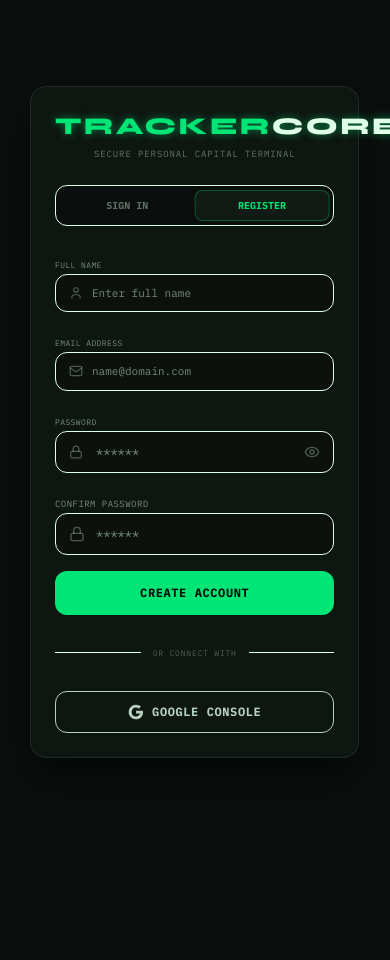
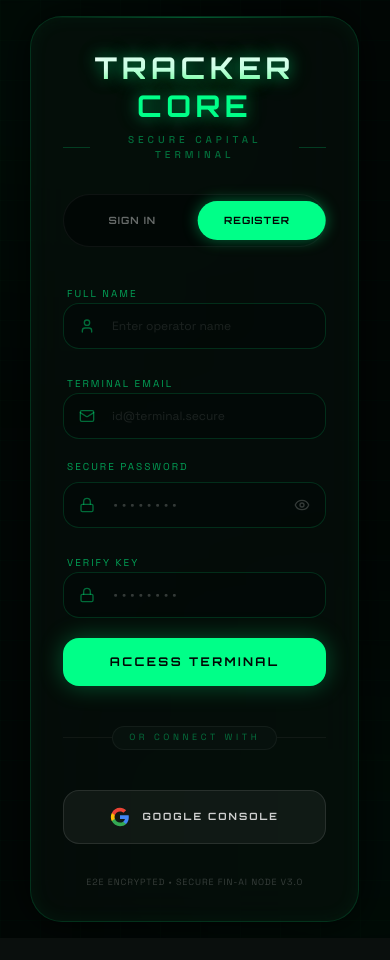
Before and after one commit to nareshkumarg2025csecs-crypto/trackercore, a React (Vite) app in the folder frontend/: page /login in a window 390 px wide. Both pictures are taken after a click on the button "REGISTER". Shown: the top 960 px of the page. Before the commit the page ends 908 px from the top, so only its background shows below. Built offline with nearby package versions, Linux system fonts and the light colour scheme; no server answers.

Commit message:
feat: complete mobile-first responsive overhaul and premium cyber-finance login redesign

```diff
--- a/frontend/src/pages/Login.jsx
+++ b/frontend/src/pages/Login.jsx
@@ -26,21 +26,21 @@ const mapAuthErrorToMessage = (code) => {
 };
 
 const GoogleIcon = () => (
-  <svg className="h-4 w-4 mr-2" viewBox="0 0 24 24">
+  <svg className="h-5 w-5 mr-3" viewBox="0 0 24 24">
     <path
-      fill="currentColor"
+      fill="#4285F4"
       d="M22.56 12.25c0-.78-.07-1.53-.2-2.25H12v4.26h5.92c-.26 1.37-1.04 2.53-2.21 3.31v2.77h3.57c2.08-1.92 3.28-4.74 3.28-8.09z"
     />
     <path
-      fill="currentColor"
+      fill="#34A853"
       d="M12 23c2.97 0 5.46-.98 7.28-2.66l-3.57-2.77c-.98.66-2.23 1.06-3.71 1.06-2.86 0-5.29-1.93-6.16-4.53H2.18v2.84C3.99 20.53 7.7 23 12 23z"
     />
     <path
-      fill="currentColor"
+      fill="#FBBC05"
       d="M5.84 14.09c-.22-.66-.35-1.36-.35-2.09s.13-1.43.35-2.09V7.06H2.18C1.43 8.55 1 10.22 1 12s.43 3.45 1.18 4.94l2.85-2.22.81-.63z"
     />
     <path
-      fill="currentColor"
+      fill="#EA4335"
       d="M12 5.38c1.62 0 3.06.56 4.21 1.64l3.15-3.15C17.45 2.09 14.97 1 12 1 7.7 1 3.99 3.47 2.18 7.06l3.66 2.84c.87-2.6 3.3-4.52 6.16-4.52z"
     />
   </svg>
@@ -65,15 +65,15 @@ const Login = ({ showToast }) => {
   // Password strength calculation
   const getPasswordStrength = (pass) => {
     let score = 0;
-    if (!pass) return { score, color: "bg-brand-danger/20", label: "None" };
+    if (!pass) return { score, color: "bg-red-500/20", label: "None" };
     if (pass.length >= 6) score += 1;
     if (/[a-z]/.test(pass) && /[A-Z]/.test(pass)) score += 1;
     if (/\d/.test(pass)) score += 1;
     if (/[^A-Za-z0-9]/.test(pass)) score += 1;
 
-    if (score <= 1) return { score, color: "bg-[#ff4444]", label: "Weak" };
-    if (score <= 3) return { score, color: "bg-[#ffa726]", label: "Medium" };
-    return { score, color: "bg-[#00e676]", label: "Strong" };
+    if (score <= 1) return { score, color: "bg-[#FF3333]", label: "Low" };
+    if (score <= 3) return { score, color: "bg-[#FFAA33]", label: "Mid" };
+    return { score, color: "bg-[#00FF88]", label: "High" };
   };
 
   const strength = getPasswordStrength(password);
@@ -92,15 +92,15 @@ const Login = ({ showToast }) => {
           return;
         }
         if (strength.score < 2) {
-          showToast("Password is too weak!", "error");
+          showToast("Security level too low!", "error");
           setLoading(false);
           return;
         }
         await registerWithEmail(name, email, password);
-        showToast("Welcome to TrackerCore! 🚀", "success");
+        showToast("Profile Initialized. Welcome, Operator. 🚀", "success");
       } else {
         await loginWithEmail(email, password);
-        showToast("Access Granted. Welcome back 🌐", "success");
+        showToast("Access Granted. System Ready. 🌐", "success");
       }
       navigate("/");
     } catch (error) {
@@ -116,7 +116,7 @@ const Login = ({ showToast }) => {
     setLoading(true);
     try {
       await loginWithGoogle();
-      showToast("Access Granted via Google 🌐", "success");
+      showToast("External Auth Success. Welcome. 🌐", "success");
       navigate("/");
     } catch (error) {
       console.error("Google Auth error:", error);
@@ -129,46 +129,87 @@ const Login = ({ showToast }) => {
   // Forgot Password
   const handleForgotPassword = async () => {
     if (!email) {
-      showToast("Please enter your email first.", "error");
+      showToast("Identify account via email first.", "error");
       return;
     }
     try {
       await resetPassword(email);
-      showToast("Password reset link sent to your email. Check inbox! ✉️", "success");
+      showToast("Recovery signal sent to terminal. Check inbox! ✉️", "success");
     } catch (error) {
       showToast(mapAuthErrorToMessage(error.code), "error");
     }
   };
 
   return (
-    <div className="min-h-screen bg-[#0a0f0d] flex items-center justify-center p-4">
-      {/* Self-contained CSS styles for sliding underline */}
+    <div className="min-h-screen bg-[#020705] flex items-center justify-center p-4 relative overflow-hidden font-sans">
+      {/* Visual background decorations */}
       <style>{`
-        .glass-login-card {
-          background: rgba(17, 26, 21, 0.75);
-          backdrop-filter: blur(16px);
-          -webkit-backdrop-filter: blur(16px);
-          border: 1px solid rgba(255, 255, 255, 0.08);
-          box-shadow: 0 20px 40px rgba(0, 0, 0, 0.5);
+        @import url('https://fonts.googleapis.com/css2?family=Orbitron:wght@400;700&family=Space+Grotesk:wght@300;400;500;700&display=swap');
+
+        body {
+          background-color: #020705;
+          background-image: radial-gradient(circle at 50% 50%, #07110D 0%, #020705 100%);
         }
+
+        .cyber-grid {
+          background-image:
+            linear-gradient(rgba(0, 255, 136, 0.03) 1px, transparent 1px),
+            linear-gradient(90deg, rgba(0, 255, 136, 0.03) 1px, transparent 1px);
+          background-size: 40px 40px;
+        }
+
+        .neon-glow-logo {
+          text-shadow: 0 0 15px rgba(0, 255, 136, 0.5), 0 0 30px rgba(0, 255, 136, 0.2);
+        }
+
+        .glass-card {
+          background: rgba(7, 17, 13, 0.6);
+          backdrop-filter: blur(20px);
+          -webkit-backdrop-filter: blur(20px);
+          border: 1px solid rgba(0, 255, 136, 0.15);
+          box-shadow: 0 0 40px rgba(0, 0, 0, 0.8), inset 0 0 20px rgba(0, 255, 136, 0.05);
+        }
+
+        .input-glow:focus {
+          box-shadow: 0 0 12px rgba(0, 255, 136, 0.25);
+          border-color: rgba(0, 255, 136, 0.5);
+        }
+
+        .font-orbitron { font-family: 'Orbitron', sans-serif; }
+        .font-space { font-family: 'Space Grotesk', sans-serif; }
       `}</style>
 
-      <div className="w-[92%] sm:w-full max-w-[420px] glass-login-card rounded-2xl sm:rounded-[32px] p-6 sm:p-10 space-y-6 sm:space-y-8 animate-modal">
+      {/* Ambient background effects */}
+      <div className="absolute inset-0 cyber-grid pointer-events-none opacity-40"></div>
+      <div className="absolute top-[-10%] left-[-10%] w-[40%] h-[40%] bg-[#00FF88]/5 blur-[120px] rounded-full"></div>
+      <div className="absolute bottom-[-10%] right-[-10%] w-[40%] h-[40%] bg-[#00FF88]/5 blur-[120px] rounded-full"></div>
+
+      <div className="w-[92%] sm:w-full max-w-[440px] glass-card rounded-[32px] p-8 sm:p-12 space-y-8 animate-modal relative z-10 overflow-hidden">
+
+        {/* Top shine effect */}
+        <div className="absolute top-0 left-0 right-0 h-px bg-gradient-to-r from-transparent via-[#00FF88]/30 to-transparent"></div>
+
         {/* Logo and Tagline */}
-        <div className="text-center space-y-1">
-          <h2 className="text-2xl sm:text-3xl font-extrabold tracking-widest text-[#00e676] neon-text-glow font-heading uppercase">
-            Tracker<span className="text-[#e0ffe8]">Core</span>
-          </h2>
-          <p className="text-[9px] sm:text-[10px] uppercase font-mono tracking-widest text-[#e0ffe8]/40">
-            Secure Personal Capital Terminal
-          </p>
+        <div className="text-center space-y-2">
+          <h1 className="text-3xl sm:text-4xl font-orbitron font-bold tracking-[0.15em] leading-tight text-white flex flex-col items-center justify-center">
+            <span className="bg-gradient-to-b from-white via-white to-[#00FF88] bg-clip-text text-transparent neon-glow-logo">
+              TRACKER
+            </span>
+            <span className="text-[#00FF88] neon-glow-logo">CORE</span>
+          </h1>
+          <div className="flex items-center justify-center space-x-3">
+            <div className="h-[1px] w-8 bg-[#00FF88]/20"></div>
+            <p className="text-[10px] sm:text-[11px] uppercase font-space font-medium tracking-[0.4em] text-[#00FF88]/40">
+              SECURE CAPITAL TERMINAL
+            </p>
+            <div className="h-[1px] w-8 bg-[#00FF88]/20"></div>
+          </div>
         </div>
 
-        {/* Sliding Tabs */}
-        <div className="relative flex bg-[#0a0f0d] border border-rgba(255,255,255,0.04) p-1 rounded-xl font-mono text-[10px] sm:text-xs text-center font-bold">
-          {/* Highlight indicator background slide */}
+        {/* Segmented Control Tabs */}
+        <div className="relative flex bg-[#020705]/80 p-1.5 rounded-full border border-white/5 font-orbitron text-[10px] sm:text-xs">
           <div
-            className={`absolute top-1 bottom-1 left-1 w-[calc(50%-4px)] bg-[#111a15] border border-[#00e676]/30 rounded-lg transition-transform duration-300 ${
+            className={`absolute top-1.5 bottom-1.5 left-1.5 w-[calc(50%-3px)] bg-[#00FF88] rounded-full shadow-[0_0_15px_rgba(0,255,136,0.4)] transition-transform duration-500 ease-out ${
               isRegister ? "translate-x-full" : "translate-x-0"
             }`}
           />
@@ -179,11 +220,11 @@ const Login = ({ showToast }) => {
               setPassword("");
               setConfirmPassword("");
             }}
-            className={`flex-1 py-2 sm:py-2.5 z-10 transition-colors cursor-pointer ${
-              !isRegister ? "text-[#00e676]" : "text-[#e0ffe8]/40"
+            className={`flex-1 py-3 rounded-full z-10 transition-all duration-300 font-bold uppercase tracking-widest cursor-pointer ${
+              !isRegister ? "text-[#020705]" : "text-white/40 hover:text-white/60"
             }`}
           >
-            SIGN IN
+            Sign In
           </button>
           <button
             type="button"
@@ -192,70 +233,81 @@ const Login = ({ showToast }) => {
               setPassword("");
               setConfirmPassword("");
             }}
-            className={`flex-1 py-2 sm:py-2.5 z-10 transition-colors cursor-pointer ${
-              isRegister ? "text-[#00e676]" : "text-[#e0ffe8]/40"
+            className={`flex-1 py-3 rounded-full z-10 transition-all duration-300 font-bold uppercase tracking-widest cursor-pointer ${
+              isRegister ? "text-[#020705]" : "text-white/40 hover:text-white/60"
             }`}
           >
-            REGISTER
+            Register
           </button>
         </div>
 
         {/* Form */}
-        <form onSubmit={handleSubmit} className="space-y-4 sm:space-y-5">
+        <form onSubmit={handleSubmit} className="space-y-5">
           {isRegister && (
-            <div className="space-y-1 sm:space-y-1.5 font-mono">
-              <label className="text-[8px] sm:text-[9px] uppercase tracking-wider text-[#e0ffe8]/50">
+            <div className="space-y-2 group">
+              <label className="text-[10px] font-space uppercase tracking-[0.2em] text-[#00FF88]/60 ml-1">
                 Full Name
               </label>
               <div className="relative">
-                <User className="absolute left-3.5 top-1/2 -translate-y-1/2 h-3.5 w-3.5 sm:h-4 sm:w-4 text-[#e0ffe8]/30" />
+                <User className="absolute left-4 top-1/2 -translate-y-1/2 h-4 w-4 text-[#00FF88]/40 transition-colors group-focus-within:text-[#00FF88]" />
                 <input
                   type="text"
                   required
-                  placeholder="Enter full name"
+                  placeholder="Enter operator name"
                   value={name}
                   onChange={(e) => setName(e.target.value)}
-                  className="w-full bg-[#0a0f0d]/50 border border-rgba(255,255,255,0.08) focus:border-[#00e676]/40 focus:outline-none rounded-xl pl-9 sm:pl-10 pr-4 py-2.5 sm:py-3 text-[11px] sm:text-xs text-[#e0ffe8]"
+                  className="w-full bg-[#020705]/40 border border-[#00FF88]/15 focus:outline-none rounded-2xl pl-12 pr-4 py-3.5 text-xs text-white input-glow transition-all duration-300 font-space placeholder:text-white/10"
                 />
               </div>
             </div>
           )}
 
-          <div className="space-y-1 sm:space-y-1.5 font-mono">
-            <label className="text-[8px] sm:text-[9px] uppercase tracking-wider text-[#e0ffe8]/50">
-              Email Address
+          <div className="space-y-2 group">
+            <label className="text-[10px] font-space uppercase tracking-[0.2em] text-[#00FF88]/60 ml-1">
+              Terminal Email
             </label>
             <div className="relative">
-              <Mail className="absolute left-3.5 top-1/2 -translate-y-1/2 h-3.5 w-3.5 sm:h-4 sm:w-4 text-[#e0ffe8]/30" />
+              <Mail className="absolute left-4 top-1/2 -translate-y-1/2 h-4 w-4 text-[#00FF88]/40 transition-colors group-focus-within:text-[#00FF88]" />
               <input
                 type="email"
                 required
-                placeholder="name@domain.com"
+                placeholder="id@terminal.secure"
                 value={email}
                 onChange={(e) => setEmail(e.target.value)}
-                className="w-full bg-[#0a0f0d]/50 border border-rgba(255,255,255,0.08) focus:border-[#00e676]/40 focus:outline-none rounded-xl pl-9 sm:pl-10 pr-4 py-2.5 sm:py-3 text-[11px] sm:text-xs text-[#e0ffe8]"
+                className="w-full bg-[#020705]/40 border border-[#00FF88]/15 focus:outline-none rounded-2xl pl-12 pr-4 py-3.5 text-xs text-white input-glow transition-all duration-300 font-space placeholder:text-white/10"
               />
             </div>
           </div>
 
-          <div className="space-y-1 sm:space-y-1.5 font-mono">
-            <label className="text-[8px] sm:text-[9px] uppercase tracking-wider text-[#e0ffe8]/50">
-              Password
-            </label>
+          <div className="space-y-2 group">
+            <div className="flex justify-between items-center ml-1">
+              <label className="text-[10px] font-space uppercase tracking-[0.2em] text-[#00FF88]/60">
+                Secure Password
+              </label>
+              {!isRegister && (
+                <button
+                  type="button"
+                  onClick={handleForgotPassword}
+                  className="text-[9px] font-space uppercase tracking-widest text-[#00FF88]/40 hover:text-[#00FF88] transition-colors cursor-pointer"
+                >
+                  Forgot Key?
+                </button>
+              )}
+            </div>
             <div className="relative">
-              <Lock className="absolute left-3.5 top-1/2 -translate-y-1/2 h-3.5 w-3.5 sm:h-4 sm:w-4 text-[#e0ffe8]/30" />
+              <Lock className="absolute left-4 top-1/2 -translate-y-1/2 h-4 w-4 text-[#00FF88]/40 transition-colors group-focus-within:text-[#00FF88]" />
               <input
                 type={showPassword ? "text" : "password"}
                 required
-                placeholder="******"
+                placeholder="••••••••"
                 value={password}
                 onChange={(e) => setPassword(e.target.value)}
-                className="w-full bg-[#0a0f0d]/50 border border-rgba(255,255,255,0.08) focus:border-[#00e676]/40 focus:outline-none rounded-xl pl-10 pr-11 py-3 text-xs text-[#e0ffe8]"
+                className="w-full bg-[#020705]/40 border border-[#00FF88]/15 focus:outline-none rounded-2xl pl-12 pr-12 py-3.5 text-xs text-white input-glow transition-all duration-300 font-mono placeholder:text-white/20 tracking-widest"
               />
               <button
                 type="button"
                 onClick={() => setShowPassword(!showPassword)}
-                className="absolute right-3.5 top-1/2 -translate-y-1/2 text-[#e0ffe8]/30 hover:text-[#00e676] cursor-pointer"
+                className="absolute right-4 top-1/2 -translate-y-1/2 text-white/20 hover:text-[#00FF88] transition-colors cursor-pointer"
               >
                 {showPassword ? <EyeOff className="h-4 w-4" /> : <Eye className="h-4 w-4" />}
               </button>
@@ -263,13 +315,13 @@ const Login = ({ showToast }) => {
 
             {/* Password strength indicator */}
             {isRegister && password && (
-              <div className="space-y-1 mt-2">
-                <div className="flex justify-between items-center text-[8px] uppercase tracking-wider text-[#e0ffe8]/40">
-                  <span>Strength: {strength.label}</span>
+              <div className="space-y-1.5 mt-3 px-1">
+                <div className="flex justify-between items-center text-[9px] font-space uppercase tracking-widest text-[#00FF88]/40">
+                  <span>Encryption Level: {strength.label}</span>
                 </div>
-                <div className="h-1 w-full bg-[#0a0f0d] rounded-full overflow-hidden">
+                <div className="h-1 w-full bg-[#020705] rounded-full overflow-hidden border border-white/5">
                   <div
-                    className={`h-full transition-all duration-300 ${strength.color}`}
+                    className={`h-full transition-all duration-500 rounded-full ${strength.color} shadow-[0_0_8px_rgba(0,255,136,0.3)]`}
                     style={{ width: `${(strength.score / 4) * 100}%` }}
                   />
                 </div>
@@ -278,75 +330,69 @@ const Login = ({ showToast }) => {
           </div>
 
           {isRegister && (
-            <div className="space-y-1.5 font-mono">
-              <label className="text-[9px] uppercase tracking-wider text-[#e0ffe8]/50">
-                Confirm Password
+            <div className="space-y-2 group">
+              <label className="text-[10px] font-space uppercase tracking-[0.2em] text-[#00FF88]/60 ml-1">
+                Verify Key
               </label>
               <div className="relative">
-                <Lock className="absolute left-3.5 top-1/2 -translate-y-1/2 h-4 w-4 text-[#e0ffe8]/30" />
+                <Lock className="absolute left-4 top-1/2 -translate-y-1/2 h-4 w-4 text-[#00FF88]/40 transition-colors group-focus-within:text-[#00FF88]" />
                 <input
                   type={showPassword ? "text" : "password"}
                   required
-                  placeholder="******"
+                  placeholder="••••••••"
                   value={confirmPassword}
                   onChange={(e) => setConfirmPassword(e.target.value)}
-                  className={`w-full bg-[#0a0f0d]/50 border rounded-xl pl-10 pr-4 py-3 text-xs text-[#e0ffe8] focus:outline-none ${
+                  className={`w-full bg-[#020705]/40 border rounded-2xl pl-12 pr-4 py-3.5 text-xs text-white focus:outline-none transition-all duration-300 font-mono tracking-widest placeholder:text-white/20 ${
                     passwordsMatch
-                      ? "border-rgba(255,255,255,0.08) focus:border-[#00e676]/40"
-                      : "border-[#ff4444] focus:border-[#ff4444]"
+                      ? "border-[#00FF88]/15 focus:border-[#00FF88]/50 input-glow"
+                      : "border-red-500/50 focus:border-red-500 shadow-[0_0_12px_rgba(239,68,68,0.2)]"
                   }`}
                 />
               </div>
-              {!passwordsMatch && (
-                <p className="text-[9px] text-[#ff4444]">Passwords do not match.</p>
-              )}
-            </div>
-          )}
-
-          {!isRegister && (
-            <div className="flex justify-end">
-              <button
-                type="button"
-                onClick={handleForgotPassword}
-                className="text-[9px] font-mono text-[#00e676]/80 hover:text-[#00e676] hover:underline cursor-pointer"
-              >
-                Forgot Password?
-              </button>
             </div>
           )}
 
           <button
             type="submit"
-            disabled={loading || !passwordsMatch}
-            className="w-full py-3.5 rounded-xl bg-[#00e676] text-[#0a0f0d] font-mono text-xs font-bold uppercase tracking-wider flex items-center justify-center space-x-1.5 hover:bg-[#00e676]/90 transition cursor-pointer disabled:opacity-50 disabled:cursor-not-allowed"
+            disabled={loading}
+            className="w-full bg-[#00FF88] hover:bg-[#00e676] disabled:bg-[#00FF88]/40 disabled:cursor-not-allowed text-[#020705] py-4 rounded-2xl font-orbitron font-bold text-xs uppercase tracking-[0.2em] transition-all duration-500 shadow-[0_0_25px_rgba(0,255,136,0.3)] hover:shadow-[0_0_35px_rgba(0,255,136,0.5)] hover:-translate-y-1 flex items-center justify-center cursor-pointer overflow-hidden relative group"
           >
+            <div className="absolute inset-0 bg-white/20 translate-x-[-100%] group-hover:translate-x-[100%] transition-transform duration-700 slant-shine"></div>
             {loading ? (
-              <Loader2 className="h-4 w-4 animate-spin text-[#0a0f0d]" />
+              <Loader2 className="h-5 w-5 animate-spin" />
             ) : (
-              <span>{isRegister ? "Create Account" : "Access Terminal"}</span>
+              <span>Access Terminal</span>
             )}
           </button>
         </form>
 
         {/* Divider */}
-        <div className="relative flex py-2 items-center">
-          <div className="flex-grow border-t border-rgba(255,255,255,0.04)" />
-          <span className="flex-shrink mx-3 text-[8px] font-mono uppercase tracking-widest text-[#e0ffe8]/30">
-            or connect with
-          </span>
-          <div className="flex-grow border-t border-rgba(255,255,255,0.04)" />
+        <div className="relative py-2">
+          <div className="absolute inset-0 flex items-center">
+            <div className="w-full border-t border-white/5"></div>
+          </div>
+          <div className="relative flex justify-center text-[9px] font-space uppercase tracking-[0.4em]">
+            <span className="bg-[#07110D] px-4 text-[#00FF88]/40 py-1 rounded-full border border-white/5">
+              OR CONNECT WITH
+            </span>
+          </div>
         </div>
 
-        {/* Google Sign In */}
+        {/* Third Party Login */}
         <button
-          type="button"
           onClick={handleGoogleSignIn}
           disabled={loading}
-          className="w-full py-3 rounded-xl border border-rgba(255,255,255,0.08) hover:bg-rgba(255,255,255,0.02) text-[#e0ffe8]/80 hover:text-[#e0ffe8] font-mono text-xs font-bold uppercase tracking-wider flex items-center justify-center transition cursor-pointer disabled:opacity-50"
+          className="w-full bg-white/5 hover:bg-white/10 border border-white/10 text-white/80 py-4 rounded-2xl font-orbitron font-bold text-[10px] uppercase tracking-[0.2em] transition-all duration-300 flex items-center justify-center hover:text-white hover:border-[#00FF88]/30 cursor-pointer disabled:opacity-50"
         >
           <GoogleIcon />
-          <span>Google Console</span>
+          Google Console
         </button>
+
+        {/* Bottom Security Info */}
+        <p className="text-[9px] text-center font-space text-white/20 tracking-widest uppercase">
+          E2E Encrypted • Secure Fin-AI Node v3.0
+        </p>
+
       </div>
     </div>
   );
```
